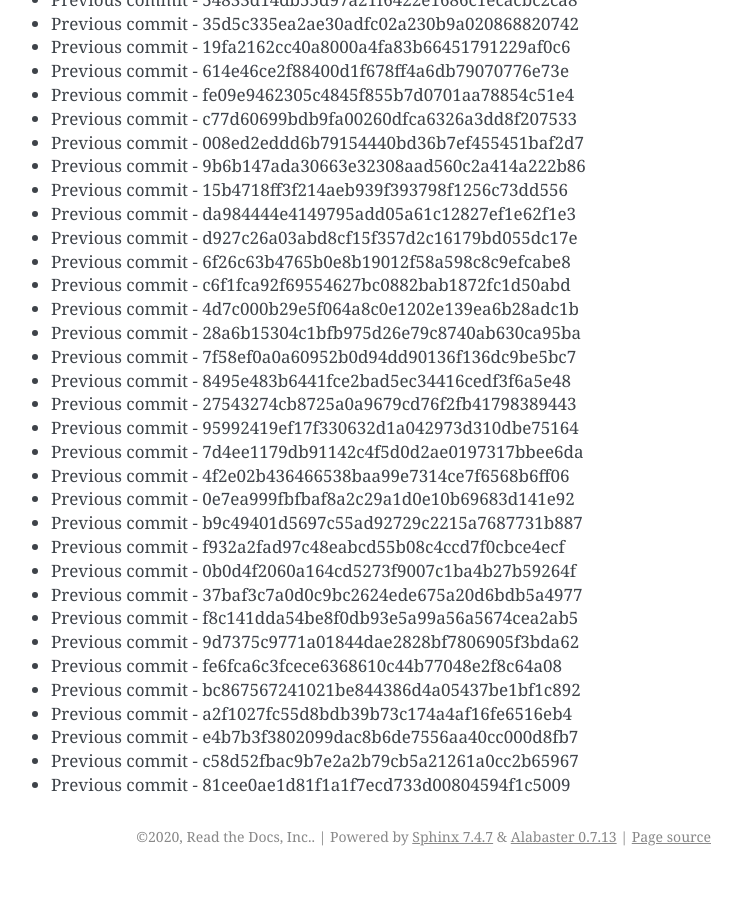
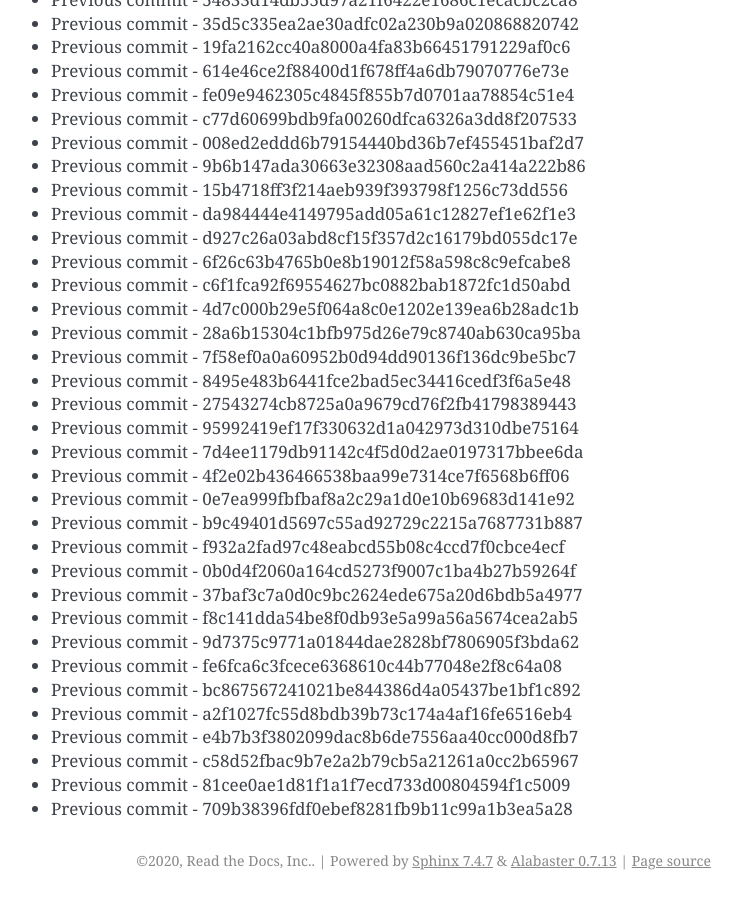
Before and after one commit to readthedocs/rtd-git-stresstest, a Sphinx documentation site: the page built from docs/updates.rst, in a window 1280 px wide and 900 px high, scrolled down 84278 px. Shown: the whole window, without its empty margins (399-1141 px from the left). Built offline with Sphinx 7.4.7, drawn with Linux system fonts in a browser that asks for light colours; before the commit the page ends 85154 px from its top, so only the background shows below that.

Commit message:
Generating commit from previous: 709b38396fdf0ebef8281fb9b11c99a1b3ea5a28

```diff
--- a/docs/updates.rst
+++ b/docs/updates.rst
@@ -3573,3 +3573,4 @@ It can be tested for any performance characteristics.
 * Previous commit - e4b7b3f3802099dac8b6de7556aa40cc000d8fb7
 * Previous commit - c58d52fbac9b7e2a2b79cb5a21261a0cc2b65967
 * Previous commit - 81cee0ae1d81f1a1f7ecd733d00804594f1c5009
+* Previous commit - 709b38396fdf0ebef8281fb9b11c99a1b3ea5a28
```
